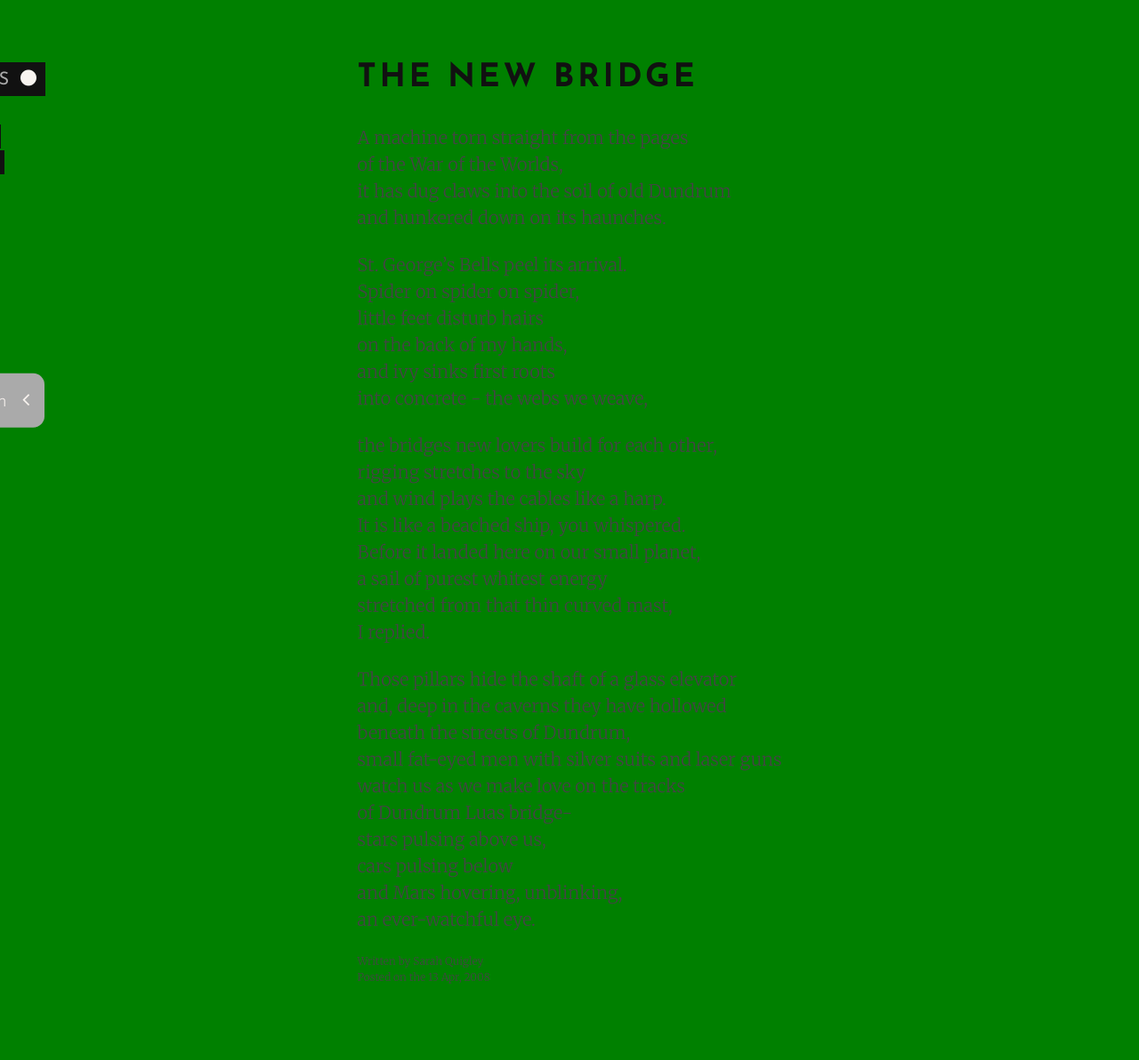
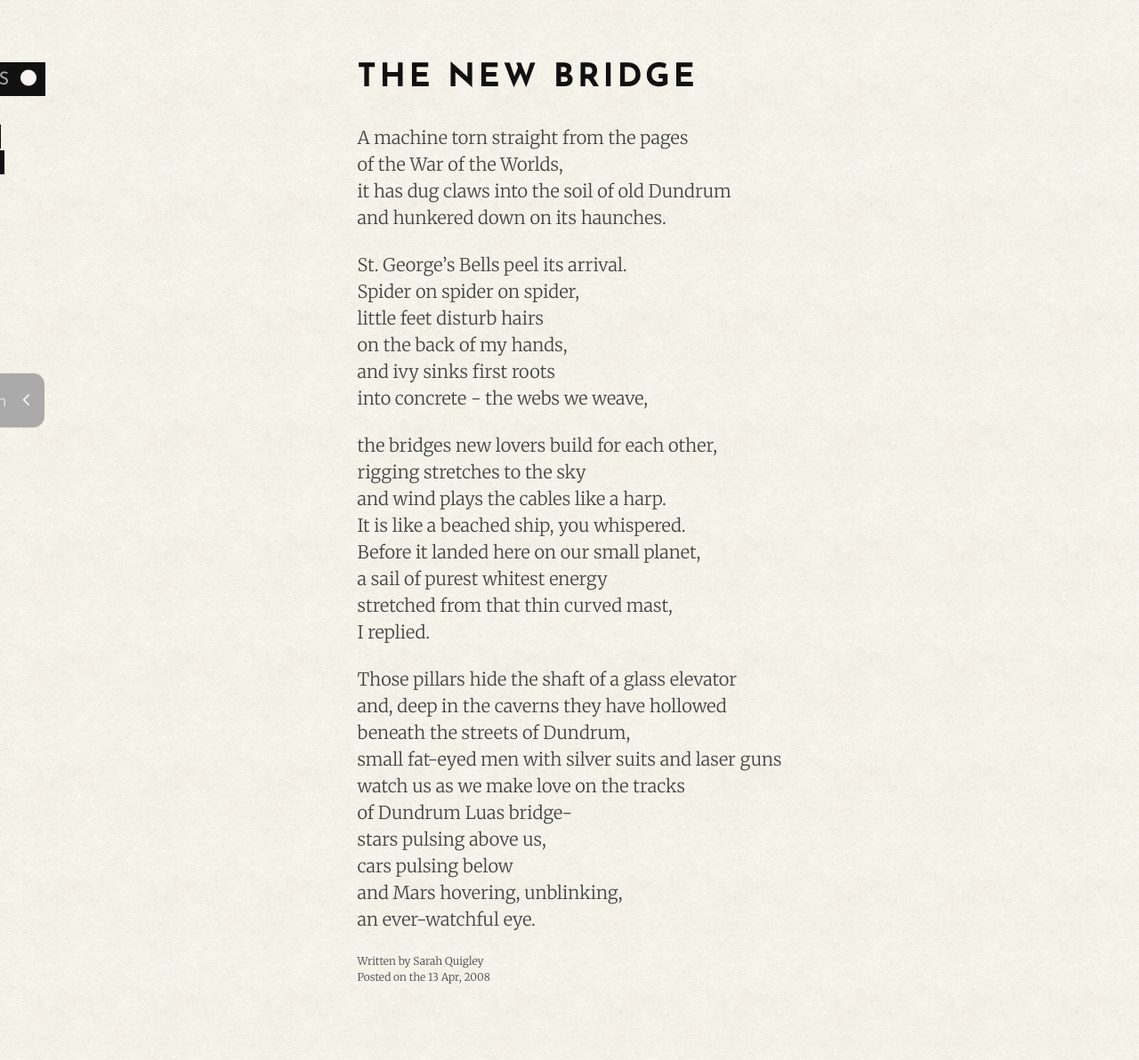
Before and after one commit to sarahquigley/poetry, a Jekyll site: the page built from index.html, in a window 1280 px wide. Shown: the whole page at 89% size. Built offline with Jekyll 4.4.1, drawn with Linux system fonts in a browser that asks for light colours; nearby versions of some CDN libraries.

```diff
--- a/_sass/layout.scss
+++ b/_sass/layout.scss
@@ -13,7 +13,7 @@
 .touch{
   background: red;
 }
-.no-touch, body:not(.touch){
+.no-touch{
   background: green;
 }
 
--- a/assets/css/main.css
+++ b/assets/css/main.css
@@ -106,7 +106,7 @@
 .touch {
   background: red; }
 
-.no-touch, body:not(.touch) {
+.no-touch {
   background: green; }
 
 /* Header
```
